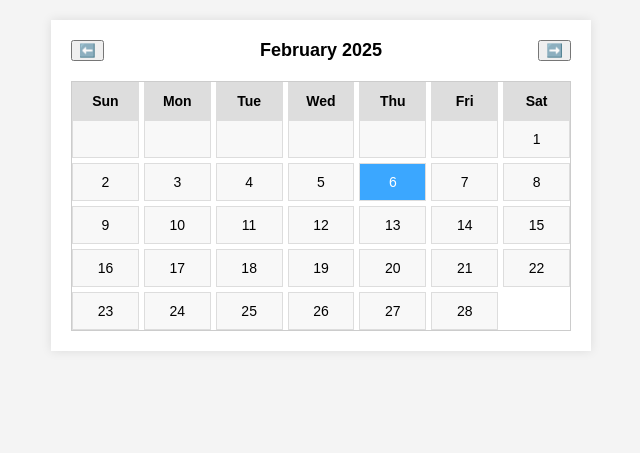
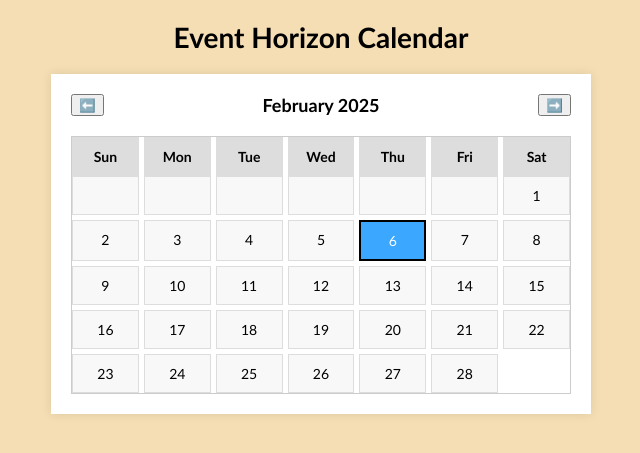
Before and after one commit to NoohAlavi/fusion_four_studios_repo, a Flask app: page / in a window 1280 px wide. Shown: the top 453 px of the page, without its empty margins (319-959 px from the left). Run offline with Flask 3, Linux system fonts and the light colour scheme.

Commit message:
did stuff

```diff
--- a/static/styles.css
+++ b/static/styles.css
@@ -1,8 +1,15 @@
 body {
-    font-family: Arial, sans-serif;
-    background: #f4f4f4;
+    font-family: 'Calibri', sans-serif;
+    background: wheat;
     margin: 0;
     padding: 0;
+}
+
+.title {
+    text-align: center;
+    margin-top: 20px;
+    font-size: 28px;
+    font-weight: bold;
 }
 
 .calendar {
@@ -49,6 +56,6 @@ body {
 
 .current-day {
     background-color: rgb(59, 167, 255);
-    color: white
-    /* border: 1px solid ;  */
+    color: white;
+    border: 2px solid black;
 }
--- a/templates/calendar.html
+++ b/templates/calendar.html
@@ -3,10 +3,11 @@
 <head>
 <meta charset="UTF-8">
 <meta name="viewport" content="width=device-width, initial-scale=1.0">
-<title>Dynamic Monthly Calendar</title>
+<title>Event Horizon Calendar</title>
 <link rel="stylesheet" href="{{ url_for('static', filename='styles.css') }}">
 </head>
 <body>
+<h1 class="title">Event Horizon Calendar</h1>
 <div class="calendar">
     <div class="controls">
         <button id="prevMonth">⬅️</button>
```
